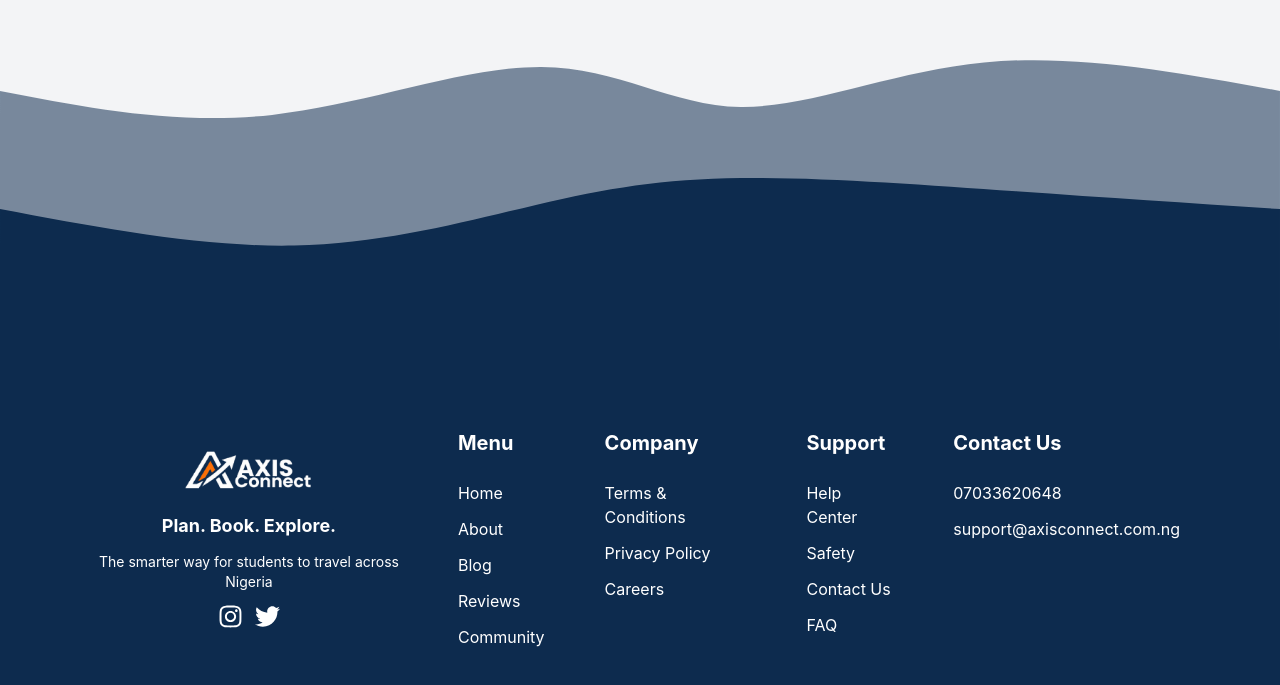
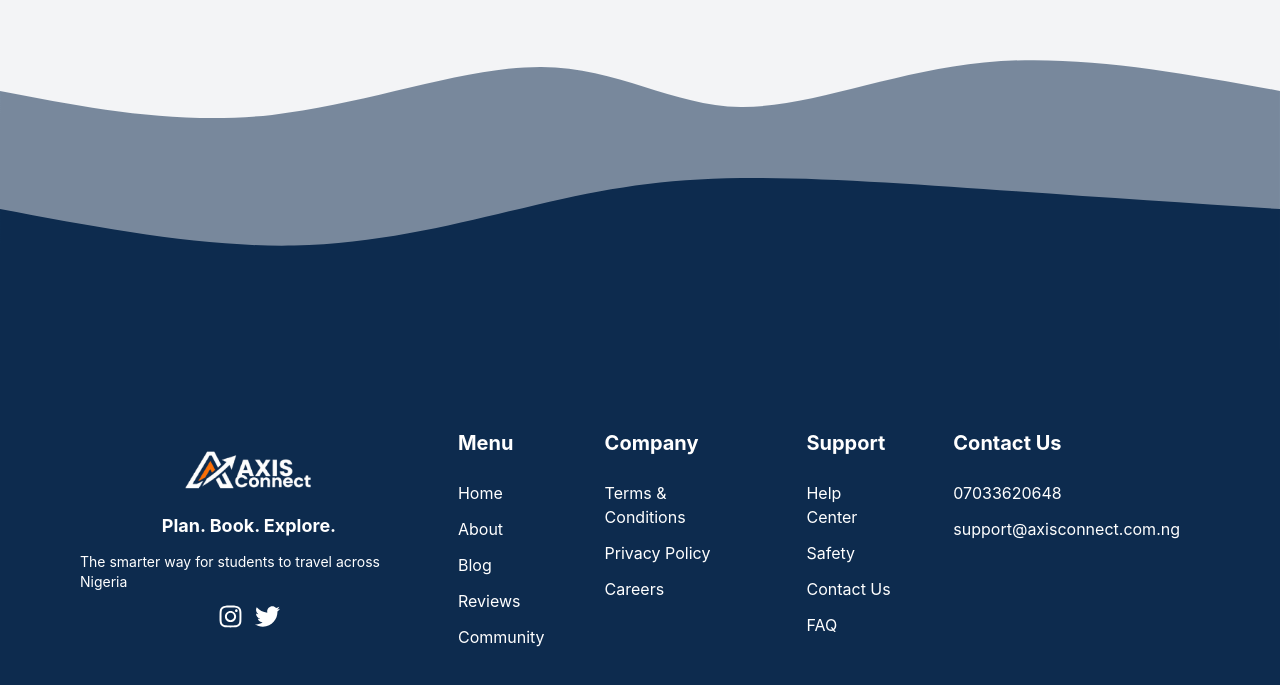
Before and after one commit to Kesther04/Axis, a React (Vite) app: page / in a window 1280 px wide. Shown: the part 3768-4453 px from the top of the page. Built offline with nearby package versions, Linux system fonts and the light colour scheme; no server answers.

Commit message:
website updates

```diff
--- a/src/components/Explore.tsx
+++ b/src/components/Explore.tsx
@@ -1,7 +1,6 @@
 import abuja from "../assets/images/abuja.png"
 import lagos from "../assets/images/lagos.png"
 import portH from "../assets/images/portH.png"
-import enugu from "../assets/images/enugu.png"
 import { motion, useInView } from "framer-motion"
 import { useRef } from "react"
 
--- a/src/components/Footer.tsx
+++ b/src/components/Footer.tsx
@@ -9,6 +9,18 @@ export default function Footer() {
     const isInView = useInView(footerRef, { once: true, margin: "-80px" })
     const navigate = useNavigate()
     const location = useLocation()
+
+    // Explicit shape shared by every link object. Without this, TS infers a
+    // separate type per links array (since "external" only appears in one
+    // array and "sectionId" only in another), and accessing link.external or
+    // link.sectionId elsewhere becomes a type error under strict mode —
+    // exactly the kind of thing that fails a Vercel build but not local dev.
+    type FooterLink = {
+        label: string
+        to: string
+        sectionId?: string
+        external?: boolean
+    }
 
     // Mirrors Navbar's handleNavClick: "About" is an in-page section on
     // Home, not its own route, so it needs to scroll-into-view rather than
@@ -35,7 +47,7 @@ export default function Footer() {
     // Only Home is live right now. About scrolls to the in-page #about
     // section, same as Navbar. Every other page routes to /coming-soon
     // until it's actually built — swap the `to` value here once a page ships.
-    const columns = [
+    const columns: { heading: string; links: FooterLink[] }[] = [
         {
             heading: "Menu",
             links: [
@@ -95,7 +107,7 @@ export default function Footer() {
                         // src="https://res.cloudinary.com/dw0y0pik4/image/upload/logo2_pbqb3y"
                         alt="logo" className="w-32 md:w-36" loading="eager" />
                     <p className="text-white text-lg font-bold text-center">Plan. Book. Explore.</p>
-                    <p className="text-white text-sm py-3 text-center">The smarter way for students to travel across Nigeria</p>
+                    <p className="text-white text-sm py-3">The smarter way for students to travel across Nigeria</p>
                     <div className="flex gap-3 items-center justify-center">
                         <motion.span
                             className="hover:text-orange-500 transition-all duration-300 ease-in-out cursor-pointer"
@@ -142,7 +154,7 @@ export default function Footer() {
                                 ) : link.sectionId ? (
                                     <Link
                                         to={link.to}
-                                        onClick={(e) => handleSectionClick(e, link.sectionId!)}
+                                        onClick={(e) => handleSectionClick(e, link.sectionId as string)}
                                         className="hover:text-orange-500 transition-colors duration-200"
                                     >
                                         {link.label}
--- a/src/pages/Home.tsx
+++ b/src/pages/Home.tsx
@@ -1,5 +1,4 @@
 import About from "../components/About";
-// import ComingSoon from "../components/ComingSoon";
 import Explore from "../components/Explore";
 import Footer from "../components/Footer";
 import Hero from "../components/Hero";
@@ -13,7 +12,6 @@ export default function Home(){
                 <Hero/>
                 <Explore/>
                 <About/>
-                {/* <ComingSoon/> */}
                 <Footer/>
             </main>
 
```
